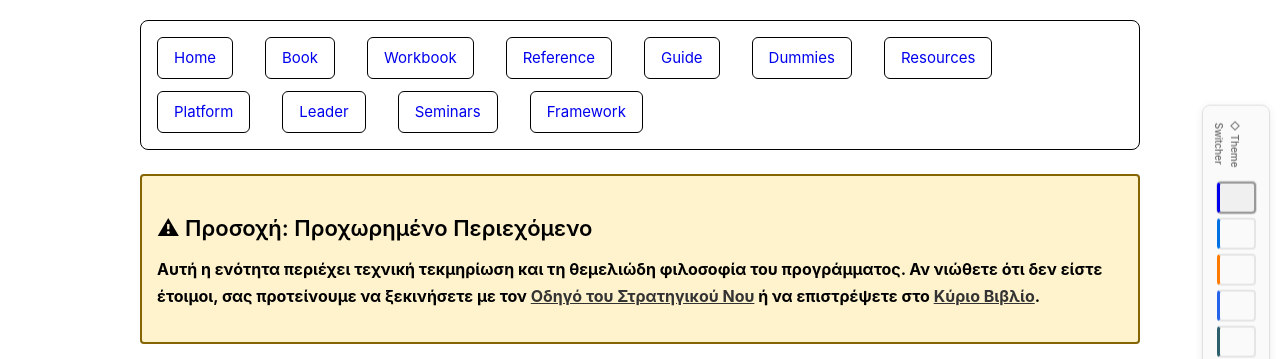
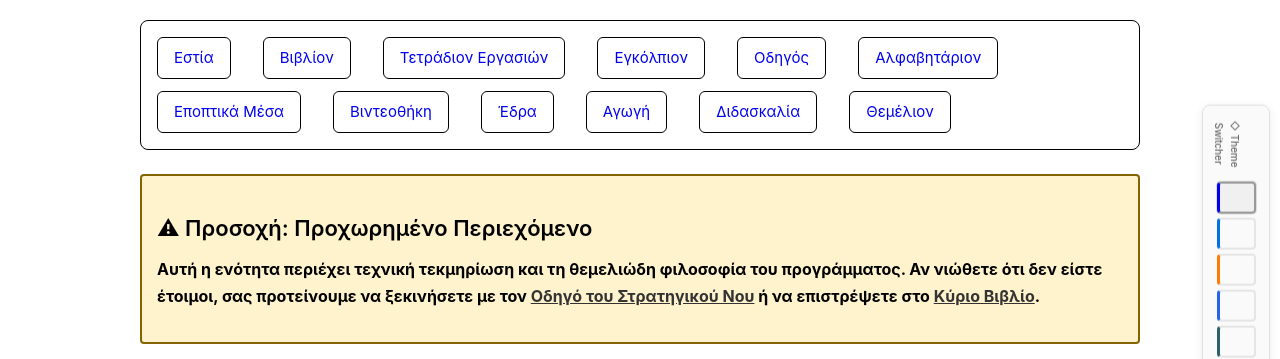
Before and after one commit to Deefunxion/draftV2, a plain HTML site: page neo/index.html in a window 1280 px wide. Shown: the top 359 px of the page. Drawn offline with Linux system fonts and the light colour scheme.

Commit message:
commit on main

```diff
--- a/neo/index.html
+++ b/neo/index.html
@@ -10,17 +10,18 @@
 <body>
     <!-- Navigation -->
     <div class="nav-menu">
-        <a href="../index.html">Home</a>
-        <a href="../main-book.html">Book</a>
-        <a href="../student_workbook_enhanced.html">Workbook</a>
-        <a href="../quick_reference_guide.html">Reference</a>
-        <a href="../instructor_implementation_guide_parts_1_2.html">Guide</a>
-        <a href="../ai-smart-dummies-guide.html">Dummies</a>
-        <a href="../digital_assets/index.html">Resources</a>
-        <a href="index.html">Platform</a>
-        <a href="https://deefunxion.github.io/AILEADER/" target="_blank">Leader</a>
-        <a href="https://deefunxion.github.io/SEMINARS/" target="_blank">Seminars</a>
-        <a href="https://bkubzhds.manus.space/" target="_blank">Framework</a>
+        <a href="../index.html">Εστία</a>
+        <a href="../main-book.html">Βιβλίον</a>
+        <a href="../student_workbook_enhanced.html">Τετράδιον Εργασιών</a>
+        <a href="../quick_reference_guide.html">Εγκόλπιον</a>
+        <a href="../instructor_implementation_guide_parts_1_2.html">Οδηγός</a>
+        <a href="../ai-smart-dummies-guide.html">Αλφαβητάριον</a>
+        <a href="../digital_assets/index.html">Εποπτικά Μέσα</a>
+        <a href="../videos.html">Βιντεοθήκη</a>
+        <a href="index.html">Έδρα</a>
+        <a href="https://deefunxion.github.io/AILEADER/" target="_blank">Αγωγή</a>
+        <a href="https://deefunxion.github.io/SEMINARS/" target="_blank">Διδασκαλία</a>
+        <a href="https://bkubzhds.manus.space/" target="_blank">Θεμέλιον</a>
     </div>
 
     <!-- Advanced Content Warning Banner -->
```
Also changed, not shown: ai-smart-dummies-guide.html (+1 -0 lines), digital_assets/index.html (+12 -11 lines), index.html (+4 -0 lines), instructor_implementation_guide_parts_1_2.html (+1 -0 lines), main-book.html (+1 -0 lines), quick_reference_guide.html (+1 -0 lines), student_workbook_enhanced.html (+1 -0 lines), videos.html (+12 -11 lines).
